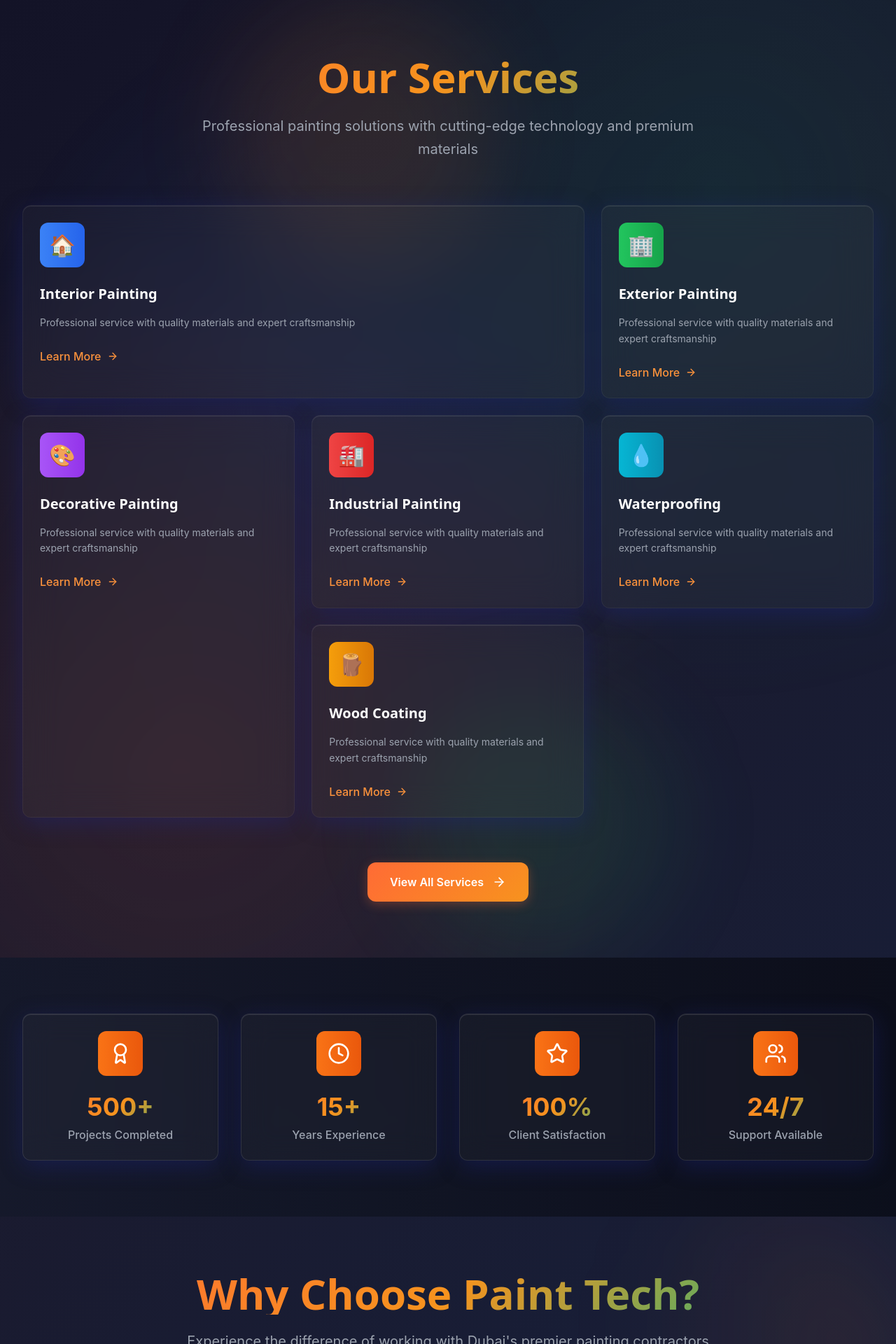
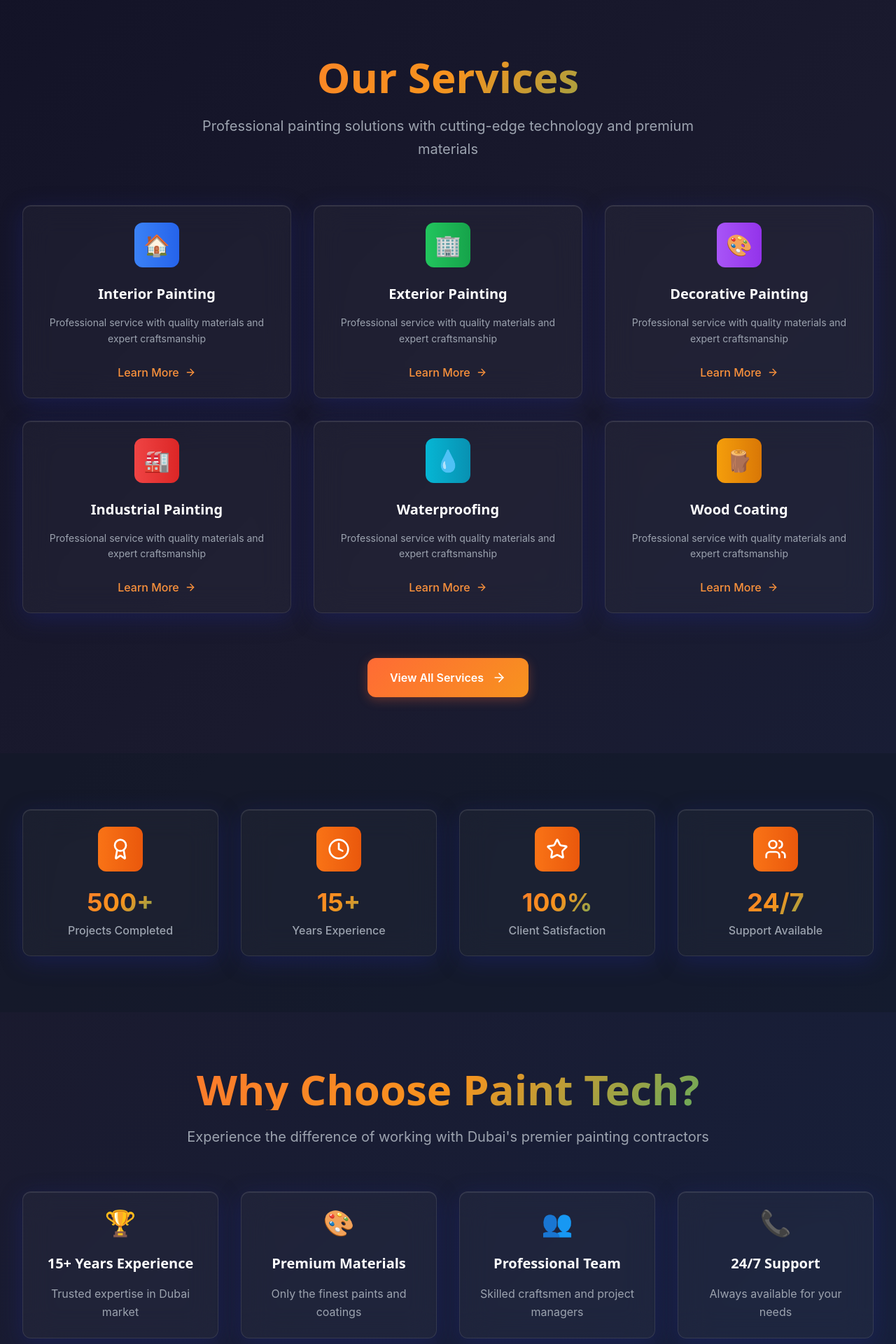
Before and after one commit to DarkSynapse0/dubai-paint-canvas, a React (Vite) app: page / in a window 1280 px wide. Shown: the part 880-2800 px from the top of the page at 70% size. Built offline with nearby package versions, Linux system fonts and the light colour scheme.

Commit message:
Refactor: Simplify UI, remove Bento Grid and animations
Removed Bento Grid component, animation variants, and unnecessary animations to simplify the UI and improve performance.

```diff
--- a/src/components/BentoGrid.tsx
+++ /dev/null
@@ -1,85 +0,0 @@
-
-import { motion } from 'framer-motion';
-import { ReactNode } from 'react';
-import ModernCard from './ModernCard';
-
-interface BentoGridProps {
-  children: ReactNode;
-  className?: string;
-  columns?: 2 | 3 | 4;
-}
-
-interface BentoItemProps {
-  children: ReactNode;
-  className?: string;
-  size?: 'small' | 'medium' | 'large' | 'wide' | 'tall';
-  delay?: number;
-}
-
-const BentoGrid = ({ children, className = '', columns = 3 }: BentoGridProps) => {
-  const gridClasses = {
-    2: 'grid-cols-1 md:grid-cols-2',
-    3: 'grid-cols-1 md:grid-cols-2 lg:grid-cols-3',
-    4: 'grid-cols-1 md:grid-cols-2 lg:grid-cols-4'
-  };
-
-  return (
-    <div className={`grid ${gridClasses[columns]} gap-6 auto-rows-fr ${className}`}>
-      {children}
-    </div>
-  );
-};
-
-export const BentoItem = ({
-  children,
-  className = '',
-  size = 'medium',
-  delay = 0
-}: BentoItemProps) => {
-  const sizeClasses = {
-    small: '',
-    medium: 'md:col-span-1 md:row-span-1',
-    large: 'md:col-span-2 md:row-span-2',
-    wide: 'md:col-span-2 md:row-span-1',
-    tall: 'md:col-span-1 md:row-span-2'
-  };
-
-  const itemVariants = {
-    hidden: {
-      opacity: 0,
-      y: 40,
-      scale: 0.9
-    },
-    visible: {
-      opacity: 1,
-      y: 0,
-      scale: 1,
-      transition: {
-        duration: 0.6,
-        delay: delay * 0.1,
-        ease: [0.25, 0.46, 0.45, 0.94] as [number, number, number, number]
-      }
-    }
-  };
-
-  return (
-    <motion.div
-      className={`${sizeClasses[size]} ${className}`}
-      variants={itemVariants}
-      initial="hidden"
-      animate="visible"
-      viewport={{ once: true, margin: "-50px" }}
-    >
-      <ModernCard
-        variant="bento"
-        className="h-full flex flex-col justify-between min-h-[200px]"
-        hover={true}
-        glow={true}
-      >
-        {children}
-      </ModernCard>
-    </motion.div>
-  );
-};
-
-export default BentoGrid;
--- a/src/components/ModernCard.tsx
+++ b/src/components/ModernCard.tsx
@@ -1,5 +1,4 @@
 
-import { motion } from 'framer-motion';
 import { ReactNode } from 'react';
 
 interface ModernCardProps {
@@ -43,39 +42,8 @@ const ModernCard = ({
     ? 'hover-glow'
     : '';
 
-  const cardVariants = {
-    initial: {
-      opacity: 0,
-      y: 20,
-      scale: 0.95
-    },
-    animate: {
-      opacity: 1,
-      y: 0,
-      scale: 1,
-      transition: {
-        duration: 0.5,
-        ease: [0.25, 0.46, 0.45, 0.94] as [number, number, number, number]
-      }
-    },
-    hover: hover ? {
-      y: -8,
-      scale: 1.02,
-      transition: {
-        duration: 0.3,
-        ease: [0.25, 0.46, 0.45, 0.94] as [number, number, number, number]
-      }
-    } : {},
-    tap: {
-      scale: 0.98,
-      transition: {
-        duration: 0.1
-      }
-    }
-  };
-
   return (
-    <motion.div
+    <div
       className={`
         ${baseClasses}
         ${variantClasses[variant]}
@@ -84,29 +52,9 @@ const ModernCard = ({
         ${glowClasses}
         ${className}
       `}
-      variants={cardVariants}
-      initial="initial"
-      animate="animate"
-      whileHover="hover"
-      whileTap="tap"
     >
-      {/* Shimmer Effect */}
-      <div className="relative overflow-hidden">
-        <motion.div
-          className="absolute inset-0 bg-gradient-to-r from-transparent via-white/5 to-transparent -skew-x-12"
-          animate={{
-            x: ['-100%', '100%']
-          }}
-          transition={{
-            duration: 3,
-            repeat: Infinity,
-            repeatDelay: 5,
-            ease: "easeInOut"
-          }}
-        />
-        {children}
-      </div>
-    </motion.div>
+      {children}
+    </div>
   );
 };
 
--- a/src/pages/Home.tsx
+++ b/src/pages/Home.tsx
@@ -3,7 +3,6 @@ import { motion } from 'framer-motion';
 import { useLanguage } from '../contexts/LanguageContext';
 import { Link } from 'react-router-dom';
 import Carousel from '../components/Carousel';
-import BentoGrid, { BentoItem } from '../components/BentoGrid';
 import ModernCard from '../components/ModernCard';
 import { ArrowRight, Star, Award, Users, Clock } from 'lucide-react';
 
@@ -26,88 +25,31 @@ const Home = () => {
     { number: '24/7', label: 'Support Available', icon: Users },
   ];
 
-  const containerVariants = {
-    hidden: { opacity: 0 },
-    visible: {
-      opacity: 1,
-      transition: {
-        staggerChildren: 0.1
-      }
-    }
-  };
-
-  const itemVariants = {
-    hidden: { opacity: 0, y: 30 },
-    visible: {
-      opacity: 1,
-      y: 0,
-      transition: {
-        duration: 0.6,
-        ease: [0.25, 0.46, 0.45, 0.94] as [number, number, number, number]
-      }
-    }
-  };
-
   return (
     <div className="pt-20">
       {/* Hero Carousel Section */}
       <Carousel />
 
-      {/* Services Preview with Bento Grid */}
-      <section className="py-20 relative overflow-hidden">
-        {/* Background Effects */}
-        <div className="absolute inset-0 bg-gradient-mesh opacity-10" />
-        <div className="absolute top-0 left-1/4 w-96 h-96 bg-orange-500/10 rounded-full blur-3xl" />
-        <div className="absolute bottom-0 right-1/4 w-96 h-96 bg-green-500/10 rounded-full blur-3xl" />
+      {/* Services Section */}
+      <section className="py-20">
+        <div className="max-w-7xl mx-auto px-4 sm:px-6 lg:px-8">
+          <div className="text-center mb-16">
+            <h2 className="text-4xl md:text-6xl font-heading font-bold mb-6 text-gradient">
+              Our Services
+            </h2>
+            <p className="text-gray-400 text-xl max-w-3xl mx-auto leading-relaxed">
+              Professional painting solutions with cutting-edge technology and premium materials
+            </p>
+          </div>
 
-        <div className="max-w-7xl mx-auto px-4 sm:px-6 lg:px-8 relative z-10">
-          <motion.div
-            className="text-center mb-16"
-            initial={{ opacity: 0, y: 30 }}
-            animate={{ opacity: 1, y: 0 }}
-            transition={{ duration: 0.8 }}
-          >
-            <motion.h2
-              className="text-4xl md:text-6xl font-heading font-bold mb-6 text-gradient"
-              initial={{ opacity: 0, y: 20 }}
-              animate={{ opacity: 1, y: 0 }}
-              transition={{ delay: 0.2, duration: 0.8 }}
-            >
-              Our Services
-            </motion.h2>
-            <motion.p
-              className="text-gray-400 text-xl max-w-3xl mx-auto leading-relaxed"
-              initial={{ opacity: 0, y: 20 }}
-              animate={{ opacity: 1, y: 0 }}
-              transition={{ delay: 0.4, duration: 0.8 }}
-            >
-              Professional painting solutions with cutting-edge technology and premium materials
-            </motion.p>
-          </motion.div>
+          <div className="grid grid-cols-1 md:grid-cols-2 lg:grid-cols-3 gap-8">
+            {services.map((service, index) => (
+              <ModernCard key={index} variant="glass" className="text-center">
+                <div className={`w-16 h-16 bg-gradient-to-r ${service.gradient} rounded-xl flex items-center justify-center mb-6 mx-auto`}>
+                  <span className="text-3xl">{service.icon}</span>
+                </div>
 
-          <BentoGrid columns={3}>
-            {services.map((service, index) => (
-              <BentoItem
-                key={index}
-                size={index === 0 ? 'wide' : index === 2 ? 'tall' : 'medium'}
-                delay={index}
-              >
-                <div className="flex flex-col h-full">
-                  <motion.div
-                    className={`w-16 h-16 bg-gradient-to-r ${service.gradient} rounded-xl flex items-center justify-center mb-6 relative overflow-hidden`}
-                    whileHover={{ scale: 1.1, rotate: 5 }}
-                    transition={{ duration: 0.3 }}
-                  >
-                    <span className="text-3xl">{service.icon}</span>
-                    <motion.div
-                      className="absolute inset-0 bg-white/20"
-                      initial={{ scale: 0, opacity: 0 }}
-                      whileHover={{ scale: 1, opacity: 1 }}
-                      transition={{ duration: 0.3 }}
-                    />
-                  </motion.div>
-
-                  <h3 className="text-xl font-heading font-semibold text-white mb-4 flex-grow">
+                <h3 className="text-xl font-heading font-semibold text-white mb-4">
                   {service.title}
                 </h3>
 
@@ -115,25 +57,15 @@ const Home = () => {
                   Professional service with quality materials and expert craftsmanship
                 </p>
 
-                  <motion.button
-                    className="flex items-center space-x-2 text-orange-400 hover:text-orange-300 font-medium transition-colors self-start"
-                    whileHover={{ x: 5 }}
-                    transition={{ duration: 0.2 }}
-                  >
+                <button className="flex items-center space-x-2 text-orange-400 hover:text-orange-300 font-medium transition-colors mx-auto">
                   <span>Learn More</span>
                   <ArrowRight className="w-4 h-4" />
-                  </motion.button>
+                </button>
+              </ModernCard>
+            ))}
           </div>
-              </BentoItem>
-            ))}
-          </BentoGrid>
 
-          <motion.div
-            className="text-center mt-16"
-            initial={{ opacity: 0, y: 20 }}
-            animate={{ opacity: 1, y: 0 }}
-            transition={{ delay: 0.8, duration: 0.6 }}
-          >
+          <div className="text-center mt-16">
             <Link
               to="/services"
               className="btn-modern ripple inline-flex items-center space-x-3 text-white"
@@ -141,78 +73,44 @@ const Home = () => {
               <span>{t('viewAll')} Services</span>
               <ArrowRight className="w-5 h-5" />
             </Link>
-          </motion.div>
+          </div>
         </div>
       </section>
 
       {/* Stats Section */}
-      <section className="py-20 relative">
-        <div className="absolute inset-0 bg-gradient-to-r from-gray-900/50 to-black/50" />
+      <section className="py-20 bg-gray-900/50">
+        <div className="max-w-7xl mx-auto px-4 sm:px-6 lg:px-8">
+          <div className="grid grid-cols-1 md:grid-cols-2 lg:grid-cols-4 gap-8">
+            {stats.map((stat, index) => (
+              <ModernCard key={index} variant="glass" className="text-center">
+                <div className="w-16 h-16 bg-gradient-to-r from-orange-500 to-orange-600 rounded-xl flex items-center justify-center mx-auto mb-6">
+                  <stat.icon className="w-8 h-8 text-white" />
+                </div>
 
-        <div className="max-w-7xl mx-auto px-4 sm:px-6 lg:px-8 relative z-10">
-          <motion.div
-            className="grid grid-cols-1 md:grid-cols-2 lg:grid-cols-4 gap-8"
-            variants={containerVariants}
-            initial="hidden"
-            animate="visible"
-            viewport={{ once: true }}
-          >
-            {stats.map((stat, index) => (
-              <motion.div key={index} variants={itemVariants}>
-                <ModernCard variant="glass" className="text-center group">
-                  <motion.div
-                    className="w-16 h-16 bg-gradient-to-r from-orange-500 to-orange-600 rounded-xl flex items-center justify-center mx-auto mb-6"
-                    whileHover={{ scale: 1.1, rotate: 360 }}
-                    transition={{ duration: 0.6 }}
-                  >
-                    <stat.icon className="w-8 h-8 text-white" />
-                  </motion.div>
-
-                  <motion.h3
-                    className="text-4xl font-bold text-gradient mb-2"
-                    initial={{ scale: 0.5, opacity: 0 }}
-                    animate={{ scale: 1, opacity: 1 }}
-                    transition={{ delay: index * 0.1 + 0.5, duration: 0.6 }}
-                  >
+                <h3 className="text-4xl font-bold text-gradient mb-2">
                   {stat.number}
-                  </motion.h3>
+                </h3>
 
                 <p className="text-gray-400 font-medium">
                   {stat.label}
                 </p>
               </ModernCard>
-              </motion.div>
             ))}
-          </motion.div>
+          </div>
         </div>
       </section>
 
       {/* Why Choose Us */}
-      <section className="py-20 relative overflow-hidden">
-        {/* Animated Background */}
-        <motion.div
-          className="absolute top-0 right-0 w-96 h-96 bg-gradient-to-l from-orange-500/20 to-transparent rounded-full blur-3xl"
-          animate={{
-            scale: [1, 1.2, 1],
-            opacity: [0.3, 0.6, 0.3]
-          }}
-          transition={{ duration: 4, repeat: Infinity }}
-        />
-
-        <div className="max-w-7xl mx-auto px-4 sm:px-6 lg:px-8 relative z-10">
-          <motion.div
-            className="text-center mb-16"
-            initial={{ opacity: 0, y: 30 }}
-            animate={{ opacity: 1, y: 0 }}
-            transition={{ duration: 0.8 }}
-          >
+      <section className="py-20">
+        <div className="max-w-7xl mx-auto px-4 sm:px-6 lg:px-8">
+          <div className="text-center mb-16">
             <h2 className="text-4xl md:text-6xl font-heading font-bold mb-6 text-gradient">
               Why Choose Paint Tech?
             </h2>
             <p className="text-gray-400 text-xl max-w-3xl mx-auto">
               Experience the difference of working with Dubai's premier painting contractors
             </p>
-          </motion.div>
+          </div>
 
           <div className="grid grid-cols-1 md:grid-cols-2 lg:grid-cols-4 gap-8">
             {[
@@ -221,19 +119,10 @@ const Home = () => {
               { title: 'Professional Team', desc: 'Skilled craftsmen and project managers', icon: '👥' },
               { title: '24/7 Support', desc: 'Always available for your needs', icon: '📞' },
             ].map((item, index) => (
-              <motion.div
-                key={index}
-                initial={{ opacity: 0, y: 30 }}
-                animate={{ opacity: 1, y: 0 }}
-                transition={{ delay: index * 0.1, duration: 0.6 }}
-              >
-                <ModernCard variant="glass" className="text-center h-full">
-                  <motion.div
-                    className="text-4xl mb-6 floating"
-                    style={{ animationDelay: `${index * 0.5}s` }}
-                  >
+              <ModernCard key={index} variant="glass" className="text-center h-full">
+                <div className="text-4xl mb-6">
                   {item.icon}
-                  </motion.div>
+                </div>
 
                 <h3 className="text-xl font-heading font-semibold text-white mb-4">
                   {item.title}
@@ -243,7 +132,6 @@ const Home = () => {
                   {item.desc}
                 </p>
               </ModernCard>
-              </motion.div>
             ))}
           </div>
         </div>
```
Lines whose indentation alone changed are shown as unchanged.
